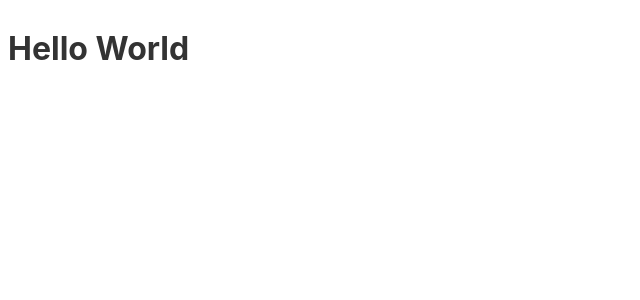
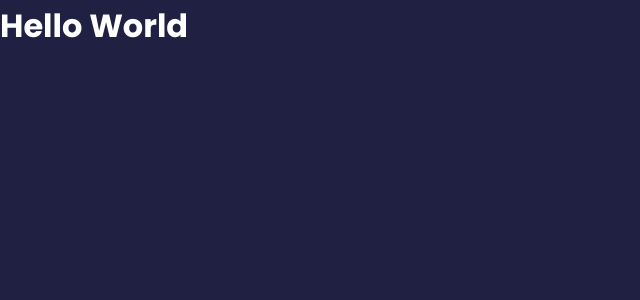
Before and after one commit to Aditya6101/svelte-feedback-app, a Svelte app: page / in a window 1280 px wide. Shown: the top 300 px of the page, without its empty margins (0-640 px from the left). Built offline with nearby package versions, Linux system fonts and the light colour scheme.

Commit message:
new styles added.

```diff
--- a/public/global.css
+++ b/public/global.css
@@ -1,63 +1,24 @@
-html, body {
-	position: relative;
-	width: 100%;
-	height: 100%;
+@import url('https://fonts.googleapis.com/css2?family=Poppins:wght@400;600;700&display=swap');
+
+* {
+  box-sizing: border-box;
+  margin: 0;
+  padding: 0;
 }
 
 body {
-	color: #333;
-	margin: 0;
-	padding: 8px;
-	box-sizing: border-box;
-	font-family: -apple-system, BlinkMacSystemFont, "Segoe UI", Roboto, Oxygen-Sans, Ubuntu, Cantarell, "Helvetica Neue", sans-serif;
+  font-family: 'Poppins', sans-serif;
+  background-color: #202142;
+  line-height: 1.6;
+  color: #fff;
 }
 
-a {
-	color: rgb(0,100,200);
-	text-decoration: none;
+ul {
+  list-style: none;
 }
 
-a:hover {
-	text-decoration: underline;
+.container {
+  max-width: 768px;
+  margin: 100px auto;
+  padding: 0 20px;
 }
-
-a:visited {
-	color: rgb(0,80,160);
-}
-
-label {
-	display: block;
-}
-
-input, button, select, textarea {
-	font-family: inherit;
-	font-size: inherit;
-	-webkit-padding: 0.4em 0;
-	padding: 0.4em;
-	margin: 0 0 0.5em 0;
-	box-sizing: border-box;
-	border: 1px solid #ccc;
-	border-radius: 2px;
-}
-
-input:disabled {
-	color: #ccc;
-}
-
-button {
-	color: #333;
-	background-color: #f4f4f4;
-	outline: none;
-}
-
-button:disabled {
-	color: #999;
-}
-
-button:not(:disabled):active {
-	background-color: #ddd;
-}
-
-button:focus {
-	border-color: #666;
-}
```
